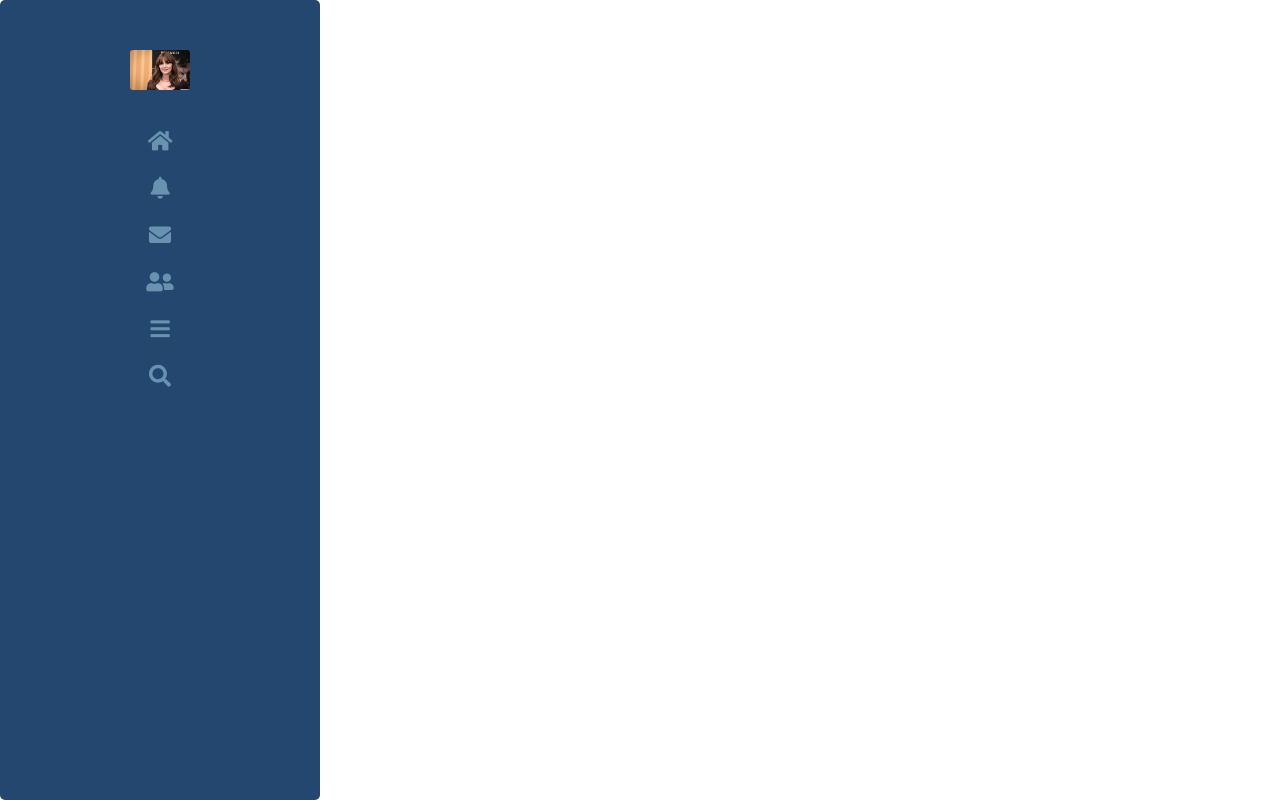
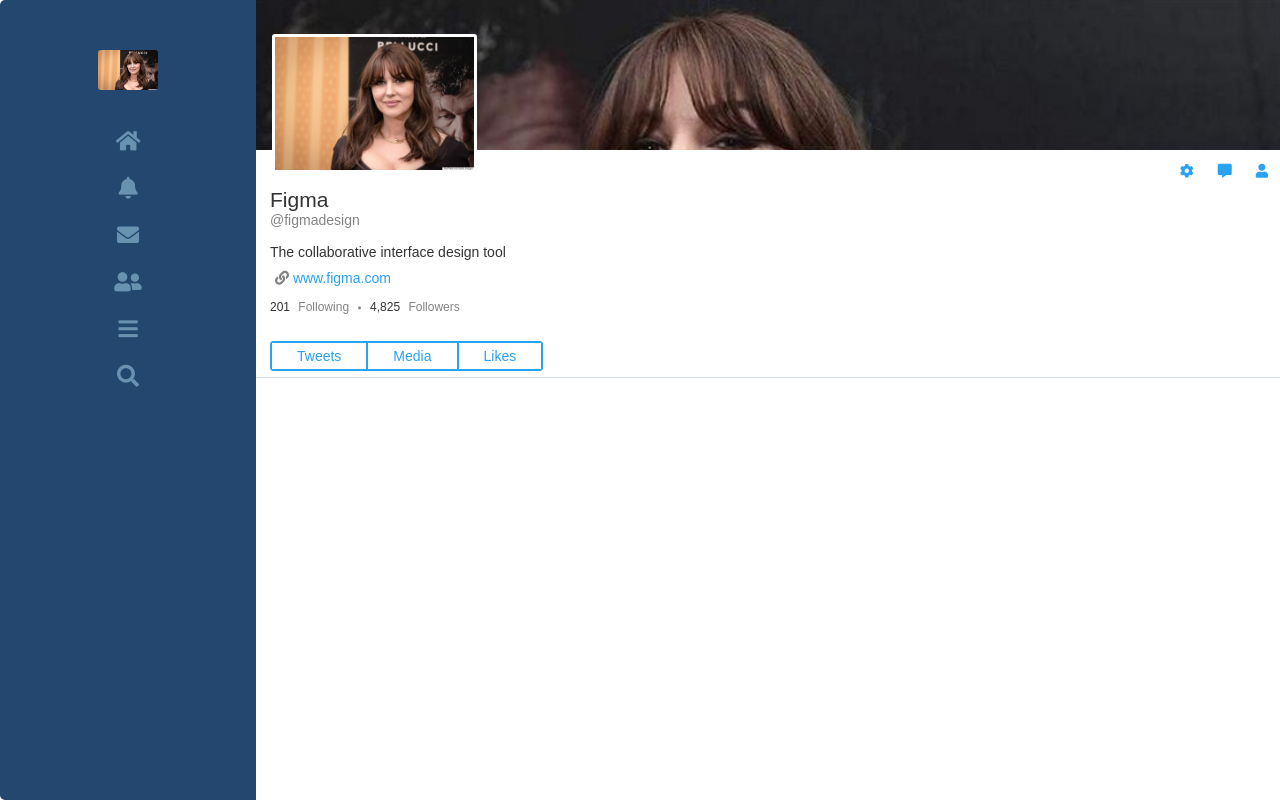
Before and after one commit to Guru4741/twitter, a plain HTML site: page index.html in a window 1280 px wide. Drawn offline with Linux system fonts and the light colour scheme.

Commit message:
feat: Added Header Section
Header Section has been added. It includes
background image, profile image and text
content.

```diff
--- a/index.html
+++ b/index.html
@@ -22,9 +22,51 @@
                 </ul>
             </nav>
         </aside>
-        <section class="twitter__profile-section">
-
-        </section>
+        <main class="twitter__profile-section">
+            <section class="twitter__header">
+                <div class="twitter__img-profile">
+                    <img src="./assets/profile.jpg" alt="Profile Picture" class="twitter__img twitter__profile">
+                </div>
+                <div class="twitter__text-content">
+                    <div class="twitter__edit-content">
+                        <button class="twitter__btn twitter__edit-btns"><i class="fas fa-cog"></i></button>
+                        <button class="twitter__btn twitter__edit-btns"><i class="fas fa-comment-alt"></i></button>
+                        <button class="twitter__btn twitter__edit-btns"><i class="fas fa-user"></i></button>
+                    </div>
+                    <h1 class="twitter__headline">
+                        Figma
+                    </h1>
+                    <p class="twitter__profile-id">
+                        @figmadesign
+                    </p>
+                    <p class="twitter__about">
+                        The collaborative interface design tool
+                    </p>
+                    <a href="#" class="twitter__website">
+                        <i class="fas fa-link"></i>
+                        www.figma.com
+                    </a>
+                    <div class="twitter__follows">
+                        <p class="twitter__following">
+                            <span class="twitters_count">
+                                201
+                            </span>
+                            Following
+                        </p>
+                        <i class="fas fa-circle twitter__separator"></i>
+                        <p class="twitter__followers">
+                            <span class="twitters_count">
+                                4,825
+                            </span>
+                            Followers
+                        </p>
+                    </div>
+                    <div class="twitter__links">
+                        <button class="twitter__btn twitter__link-btn">Tweets</button><button class="twitter__btn twitter__link-btn">Media</button><button class="twitter__btn twitter__link-btn">Likes</button>
+                    </div>
+                </div>
+            </section>
+        </main>
     </main>
 </body>
 </html>
--- a/style.css
+++ b/style.css
@@ -2,6 +2,7 @@
     margin: 0;
     padding: 0;
     box-sizing: border-box;
+    font-family: Arial, Helvetica, sans-serif;
 }
 
 .twitter {
@@ -11,8 +12,11 @@
 
 .twitter__sidebar {
     background-color: #24476f;
-    border-radius: 5px;
-    flex: 25%;
+    border-top-left-radius: 5px;
+    border-top-right-radius: 0;
+    border-bottom-right-radius: 0;
+    border-bottom-left-radius: 5px;
+    flex: 20%;
     text-align: center;
 }
 
@@ -36,6 +40,7 @@
 
 .twitter__list-item {
     margin-bottom: 24px;
+    cursor: pointer;
 }
 
 .twitter__list-item:hover {
@@ -47,5 +52,132 @@
 }
 
 .twitter__profile-section {
-    flex: 75%;
+    flex: 80%;
 }
+
+.twitter__header {
+    border-bottom: 1px solid #d2dce1;
+}
+
+.twitter__img-profile {
+    background-image: url('./assets/bg-img.jpg');
+    background-repeat: no-repeat;
+    background-position: top center;
+    background-size: cover;
+    position: relative;
+    height: 150px;
+}
+
+.twitter__profile {
+    border: 3px solid #ffffff;
+    border-radius: 3px;
+    position: absolute;
+    width: 20%;
+    bottom: -15%;
+    left: 16px;
+}
+
+.twitter__text-content {
+    margin-left: 14px;
+}
+
+.twitter__btn {
+    color: #2aa2ef;
+    background-color: #ffffff;
+    border: 1px solid #2aa2ef;
+    border-radius: 3px;
+    padding: 6px 30px;
+    font-size: 14px;
+    font-weight: 500;
+    line-height: (17/14);
+    cursor: pointer;
+}
+
+.twitter__btn:hover {
+    background-color: #2aa2ef;
+    color: #ffffff;
+}
+
+.twitter__edit-content {
+    margin-top: 8px;
+    display: flex;
+    justify-content: flex-end;
+    margin-bottom: 4px;
+}
+
+.twitter__edit-btns {
+    padding: 5px 12px;
+    border: none;
+}
+
+.twitter__headline {
+    font-size: 21px;
+    line-height: (26/21);
+    color: #333333;
+    font-weight: 500;
+}
+
+.twitter__profile-id {
+    color: #828282;
+    font-weight: 500;
+    font-size: 14px;
+    line-height: (17/14);
+    margin-bottom: 16px;
+}
+
+.twitter__about {
+    font-size: 14px;
+    line-height: (17/14);
+    color: #333333;
+    font-weight: 500;
+    margin-bottom: 10px;
+}
+
+.twitter__website {
+    color: #2aa2ef;
+    font-size: 14px;
+    line-height: (17/14);
+    font-weight: 500;
+    display: block;
+    text-decoration: none;
+    padding-left: 5px;
+    margin-bottom: 14px;
+}
+
+.twitter__website i {
+    color: #828282;
+}
+
+.twitter__follows {
+    display: flex;
+    color: #828282;
+    font-size: 12px;
+    line-height: (15/12);
+    font-weight: 500;
+    margin-bottom: 27px;
+}
+
+.twitter__follows span {
+    color: #333333;
+    margin-right: 5px;
+}
+
+.twitter__follows i {
+    font-size: 3px;
+    display: flex;
+    align-items: center;
+    margin-left: 9px;
+    margin-right: 9px;
+}
+
+.twitter__links {
+    border-radius: 3px;
+    border: 1px solid #2aa2ef;
+    display: inline-block;
+    margin-bottom: 6px;
+}
+
+.twitter__link-btn {
+    border-radius: 0;
+    padding: 5px 25px;
+}
```
Also changed, not shown: assets/bg-img.jpg (added).
